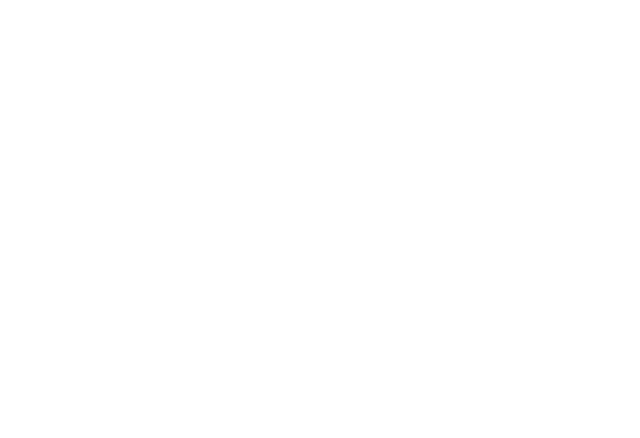
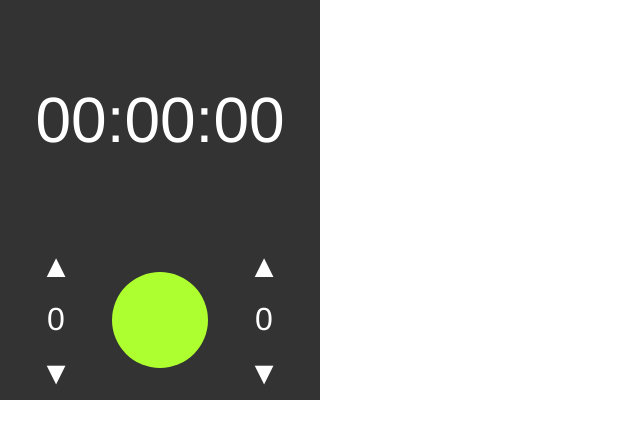
Before and after one commit to EricSnell/pomodoro-clock, a website: page index.html in a window 1280 px wide. Shown: the whole page, without its empty margins (0-640 px from the left). Drawn offline with Linux system fonts and the light colour scheme.

Commit message:
basic styling for testing

```diff
--- a/index.html
+++ b/index.html
@@ -11,7 +11,29 @@
 
 <body>
 
+  <div class="container">
 
+    <div class="timer">00:00:00</div>
+
+    <div class="settings">
+
+      <div class="controls">
+        <button class="controls__btn">&#9650;</button>
+        <span class="controls__display">0</span>
+        <button class="controls__btn">&#9660;</button>
+      </div>
+
+      <button class="timer-btn"></button>
+
+      <div class="controls">
+        <button class="controls__btn">&#9650;</button>
+        <span class="controls__display">0</span>
+        <button class="controls__btn">&#9660;</button>
+      </div>
+
+    </div>
+
+  </div>
 
   <script src="js/app.js"></script>
 </body>
--- a/package.json
+++ b/package.json
@@ -17,7 +17,8 @@
     "autoprefixer": "^7.2.6",
     "node-sass": "^4.7.2",
     "npm-run-all": "^4.1.2",
-    "postcss-cli": "^5.0.0"
+    "postcss-cli": "^5.0.0",
+    "progressbar.js": "^1.0.1"
   },
   "devDependencies": {
     "eslint": "^4.18.1",
--- a/sass/styles.scss
+++ b/sass/styles.scss
@@ -0,0 +1,88 @@
+* {
+  margin: 0;
+  padding: 0;
+}
+
+html {
+  box-sizing: border-box;
+  height: 100%;
+}
+
+*,
+*:before,
+*:after {
+  box-sizing: inherit;
+}
+
+body {
+  font-size: 62.5%;
+  font-family: 'Helvetica Neue', Arial, sans-serif;
+}
+
+button {
+  border: none;
+  cursor: pointer;
+  outline: none;
+}
+
+
+
+
+.container {
+  display: flex;
+  flex-direction: column;
+  width: 20rem;
+  height: 25rem;
+  background: #333;
+  color: #fff;
+}
+
+.timer {
+  flex: 0 0 60%;
+  display: flex;
+  justify-content: center;
+  align-items: center;
+  font-size: 4rem;
+}
+
+.settings {
+  flex: 1;
+  display: flex;
+  align-items: center;
+}
+
+.controls {
+  flex: 1;
+  align-self: stretch;
+  display: flex;
+  flex-direction: column;
+  justify-content: center;
+
+  &__btn {
+    flex: 1;
+    background: #333;
+    font-size: 2rem;
+    color: #fff;
+  }
+
+  &__display {
+    flex: 1;
+    color: white;
+    display: flex;
+    justify-content: center;
+    align-items: center;
+    font-size: 2rem;
+  }
+}
+
+.timer-btn {
+  border-radius: 20rem;
+  width: 6rem;
+  height: 6rem;
+  background: greenyellow;
+  transition: background .4s;
+
+  &:hover {
+    background: green;
+  }
+}
```
Also changed, not shown: js/app.js (+7 -0 lines), css/style.css.
